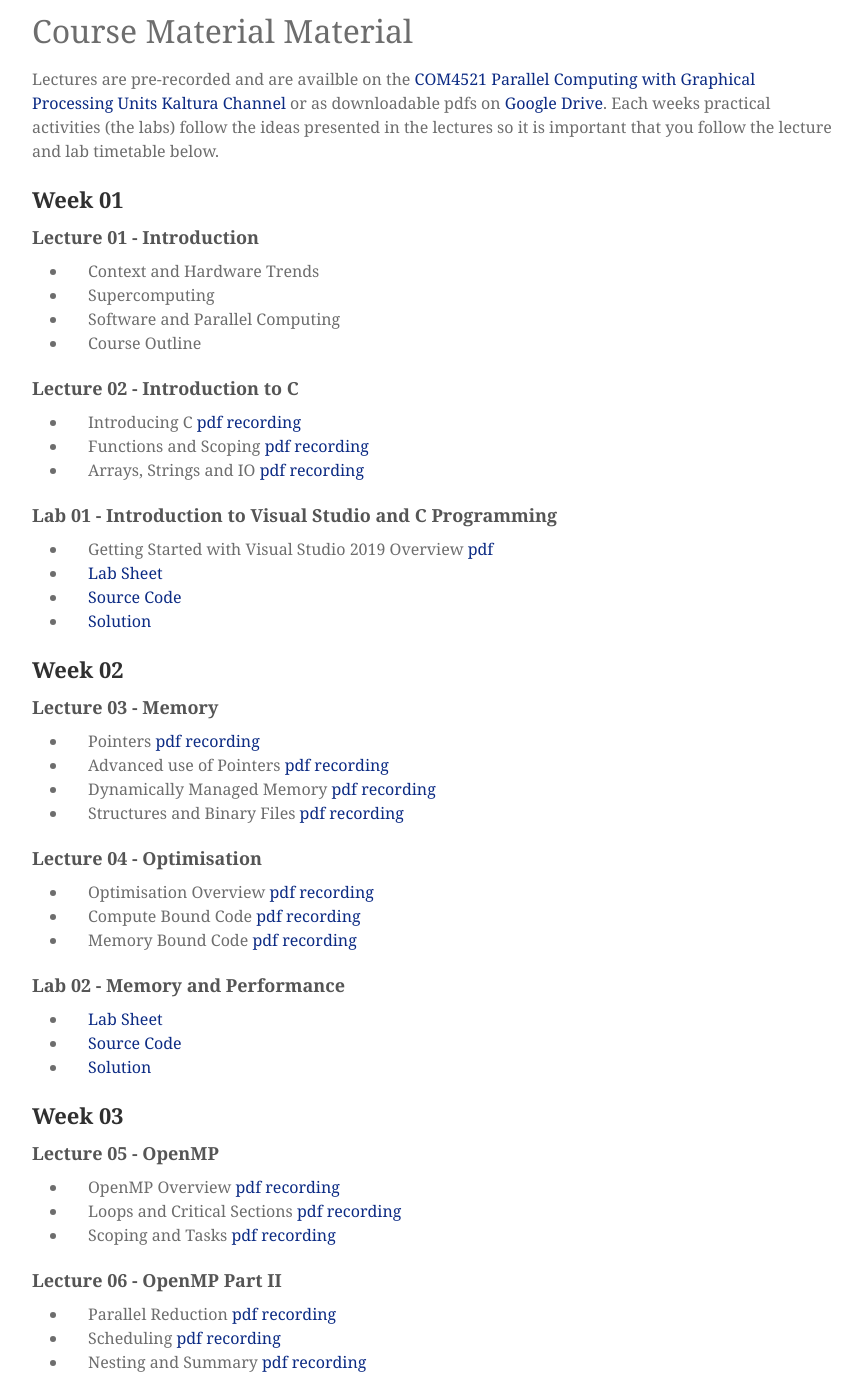
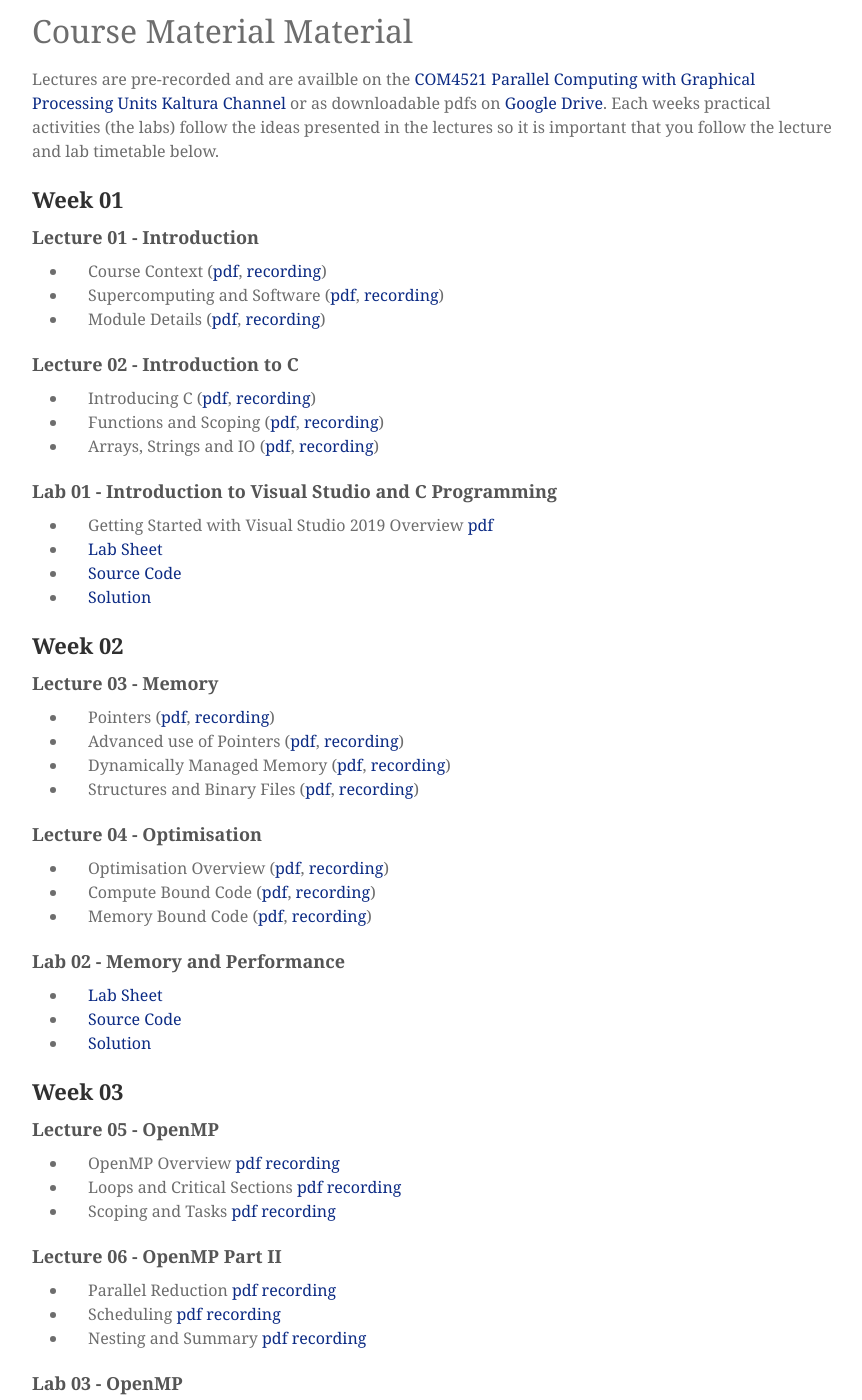
Before and after one commit to mondus/mondus.github.io, a Jekyll site: the page built from teaching/COM4521/index.md, in a window 1280 px wide and 1400 px high, scrolled down 2394 px. Shown: the whole window, without its empty margins (208-1070 px from the left). Built offline with Jekyll 4.4.1, drawn with Linux system fonts in a browser that asks for light colours; nearby versions of some CDN libraries; some web fonts are replaced.

Commit message:
Update index.md

```diff
--- a/teaching/COM4521/index.md
+++ b/teaching/COM4521/index.md
@@ -61,22 +61,21 @@ A [Google group](https://groups.google.com/a/sheffield.ac.uk/d/forum/com4521-gro
 
 # Course Material Material
 
-Lectures are pre-recorded and are availble on the [COM4521  Parallel Computing with Graphical Processing Units Kaltura Channel](https://digitalmedia.sheffield.ac.uk/channel/COM4521%2BParallel%2BComputing%2Bwith%2BGraphical%2BProcessing%2BUnits/201133333) or as downloadable pdfs on [Google Drive](https://drive.google.com/drive/folders/1XxXJdrzSP6XFwrzzEnNv1BLptfsgZOXu?usp=sharing). Each weeks practical activities (the labs) follow the ideas presented in the lectures so it is important that you follow the lecture and lab timetable below.
+Lectures are pre-recorded and are availble on the [COM4521  Parallel Computing with Graphical Processing Units Kaltura Channel](https://digitalmedia.sheffield.ac.uk/channel/COM4521+Parallel+Computing+with+Graphical+Processing+Units/201133333) or as downloadable pdfs on [Google Drive](https://drive.google.com/drive/folders/1XxXJdrzSP6XFwrzzEnNv1BLptfsgZOXu?usp=sharing). Each weeks practical activities (the labs) follow the ideas presented in the lectures so it is important that you follow the lecture and lab timetable below.
 
 ## Week 01
 
 ### Lecture 01 - Introduction
 
-* Context and Hardware Trends
-* Supercomputing
-* Software and Parallel Computing
-* Course Outline
+* Course Context ([pdf](https://drive.google.com/file/d/18PDhCWL_TQqntVqPTTHVeWJoZyF54Sf2/view?usp=sharing), [recording](https://digitalmedia.sheffield.ac.uk/media/Lecture+01+-+Part+01+-+Course+Context/1_4ozidnx3))
+* Supercomputing and Software ([pdf](https://drive.google.com/file/d/1oMgIPthO-N7EyllFrxol-zkF19J5Kh75/view?usp=sharing), [recording](https://digitalmedia.sheffield.ac.uk/media/Lecture+01+-+Part+02+-+Super+Computing+and+Software/1_3cae6aog))
+* Module Details ([pdf](https://drive.google.com/file/d/12g0vTczjQCzQj0Idpjpt3k1Od-z7Uo9W/view?usp=sharing), [recording](https://digitalmedia.sheffield.ac.uk/media/Lecture+01+-+Part+03+-+Module+Details/1_hx158hky))
 
 ### Lecture 02 - Introduction to C
 
-* Introducing C [pdf](https://drive.google.com/file/d/1_mL4lhg2sb7Ez4-BzFEele6MXggXBiUK/view?usp=sharing) [recording](https://digitalmedia.sheffield.ac.uk/media/Lecture+07+-+Part+03+-+GPU+Hardware/1_t7dweiyp)
-* Functions and Scoping [pdf](https://drive.google.com/file/d/1tM_1D7w0WuVcvzU8QrdaEaZIf7-cgs6R/view?usp=sharing) [recording](https://digitalmedia.sheffield.ac.uk/media/Lecture+02+-+Part+02+-+Functions+and+Scoping/1_cf4tnuln)
-* Arrays, Strings and IO [pdf](https://drive.google.com/file/d/1KqpjzKsc5QjPq-qDKueT1EQBaP8ZCZeJ/view?usp=sharing) [recording](https://digitalmedia.sheffield.ac.uk/media/Lecture+02+-+Part+03+-+Arrays+Strings+and+IO/1_60zchnsf)
+* Introducing C ([pdf](https://drive.google.com/file/d/1_mL4lhg2sb7Ez4-BzFEele6MXggXBiUK/view?usp=sharing), [recording](https://digitalmedia.sheffield.ac.uk/media/Lecture+02+-+Part+01+-+Introducing+C/1_eakd0424))
+* Functions and Scoping ([pdf](https://drive.google.com/file/d/1tM_1D7w0WuVcvzU8QrdaEaZIf7-cgs6R/view?usp=sharing), [recording](https://digitalmedia.sheffield.ac.uk/media/Lecture+02+-+Part+02+-+Functions+and+Scoping/1_cf4tnuln))
+* Arrays, Strings and IO ([pdf](https://drive.google.com/file/d/1KqpjzKsc5QjPq-qDKueT1EQBaP8ZCZeJ/view?usp=sharing), [recording](https://digitalmedia.sheffield.ac.uk/media/Lecture+02+-+Part+03+-+Arrays+Strings+and+IO/1_60zchnsf))
 
 
 ### Lab 01 - Introduction to Visual Studio and C Programming
@@ -90,16 +89,16 @@ Lectures are pre-recorded and are availble on the [COM4521  Parallel Computing w
 
 ### Lecture 03 - Memory
 
-* Pointers [pdf](https://drive.google.com/file/d/1ek2YjPLMDwdtRJVlUrmPZ31SV6E7UWbV/view?usp=sharing) [recording](https://digitalmedia.sheffield.ac.uk/media/Lecture+03+-+Part+01+-+Pointers/1_2lxp7wyb)
-* Advanced use of Pointers [pdf](https://drive.google.com/file/d/1TuHaiow_oGjXOWvTy05CFY3lw0bwKh2Y/view?usp=sharing) [recording](https://digitalmedia.sheffield.ac.uk/media/Lecture+03+-+Part+02+-+Advanced+Pointers/1_v4x7d5sr)
-* Dynamically Managed Memory [pdf](https://drive.google.com/file/d/1tnGYCG48XOYMhUf78dJT-VT1kT4d6lFp/view?usp=sharing) [recording](https://digitalmedia.sheffield.ac.uk/media/Lecture+03+-+Part+03+-+Manual+Memory+Management/1_4j49qhoj)
-* Structures and Binary Files [pdf](https://drive.google.com/file/d/1Pl_wx-H9dDXfGfKEprxs6jg3RzrTSnVq/view?usp=sharing) [recording](https://digitalmedia.sheffield.ac.uk/media/Lecture+03+-+Part+04+-+Structures+and+Binary+Files/1_38omyxrt)
+* Pointers ([pdf](https://drive.google.com/file/d/1ek2YjPLMDwdtRJVlUrmPZ31SV6E7UWbV/view?usp=sharing), [recording](https://digitalmedia.sheffield.ac.uk/media/Lecture+03+-+Part+01+-+Pointers/1_2lxp7wyb))
+* Advanced use of Pointers ([pdf](https://drive.google.com/file/d/1TuHaiow_oGjXOWvTy05CFY3lw0bwKh2Y/view?usp=sharing), [recording](https://digitalmedia.sheffield.ac.uk/media/Lecture+03+-+Part+02+-+Advanced+Pointers/1_v4x7d5sr))
+* Dynamically Managed Memory ([pdf](https://drive.google.com/file/d/1tnGYCG48XOYMhUf78dJT-VT1kT4d6lFp/view?usp=sharing), [recording](https://digitalmedia.sheffield.ac.uk/media/Lecture+03+-+Part+03+-+Manual+Memory+Management/1_4j49qhoj))
+* Structures and Binary Files ([pdf](https://drive.google.com/file/d/1Pl_wx-H9dDXfGfKEprxs6jg3RzrTSnVq/view?usp=sharing), [recording](https://digitalmedia.sheffield.ac.uk/media/Lecture+03+-+Part+04+-+Structures+and+Binary+Files/1_38omyxrt))
 
 ### Lecture 04 - Optimisation
 
-* Optimisation Overview [pdf](https://drive.google.com/file/d/1wVdzbq9DL0S-qK0K1np084Mc8mF7CWNb/view?usp=sharing) [recording]()
-* Compute Bound Code [pdf](https://drive.google.com/file/d/17xQZlwihTvo2vEEWPpb5k8EWOqXezz3U/view?usp=sharing) [recording]()
-* Memory Bound Code [pdf](https://drive.google.com/file/d/1pi7FnfWd_0YcMouXTnktV7Pu4BDXoEOh/view?usp=sharing) [recording]()
+* Optimisation Overview ([pdf](https://drive.google.com/file/d/1wVdzbq9DL0S-qK0K1np084Mc8mF7CWNb/view?usp=sharing), [recording](https://digitalmedia.sheffield.ac.uk/media/Lecture+04+-+Part+01+-+Optmisation+Overview/1_z09qnv7q))
+* Compute Bound Code ([pdf](https://drive.google.com/file/d/17xQZlwihTvo2vEEWPpb5k8EWOqXezz3U/view?usp=sharing), [recording](https://digitalmedia.sheffield.ac.uk/media/Lecture+04+-+Part+02+-+Compute+Bound+Code/1_t74gjrqg))
+* Memory Bound Code ([pdf](https://drive.google.com/file/d/1pi7FnfWd_0YcMouXTnktV7Pu4BDXoEOh/view?usp=sharing), [recording](https://digitalmedia.sheffield.ac.uk/media/Lecture+04+-+Part+03+-+Memory+Bound+Code/1_eaa6z5dh))
 
 ### Lab 02 - Memory and Performance
 
```
